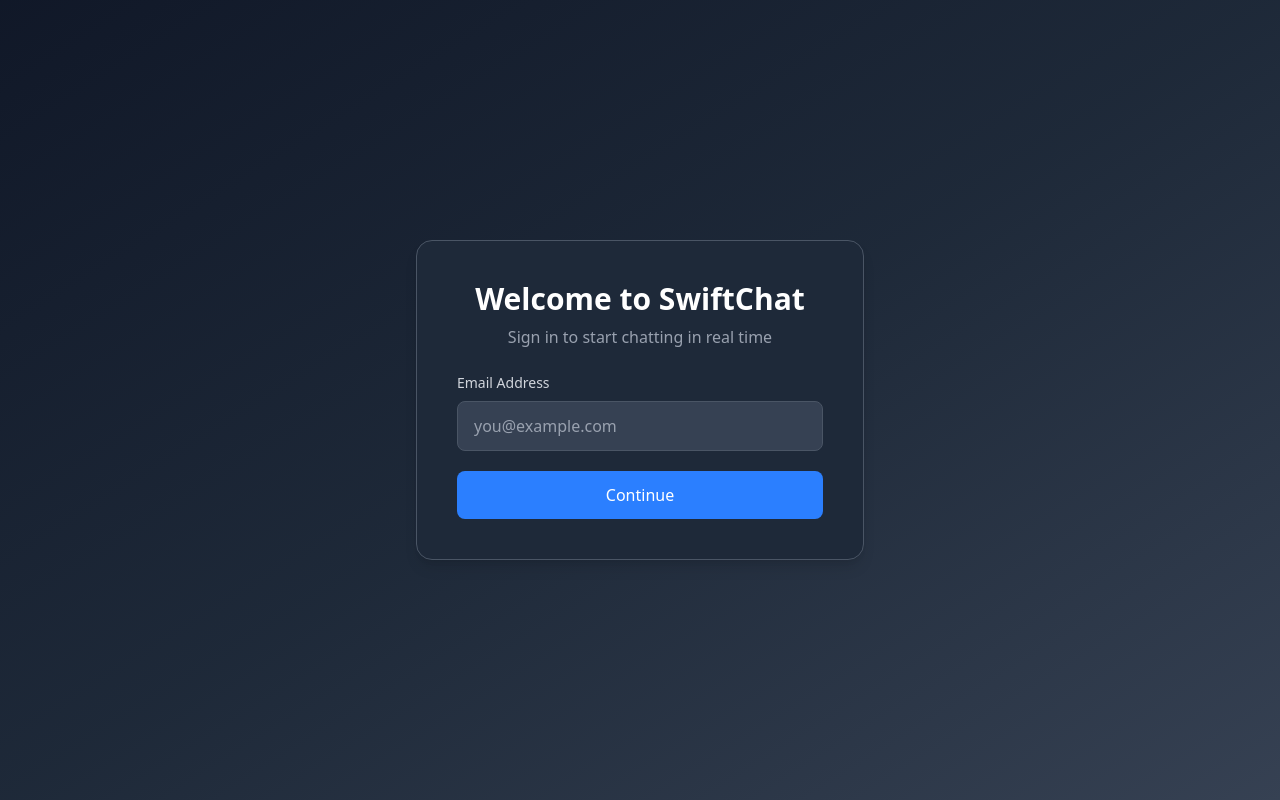
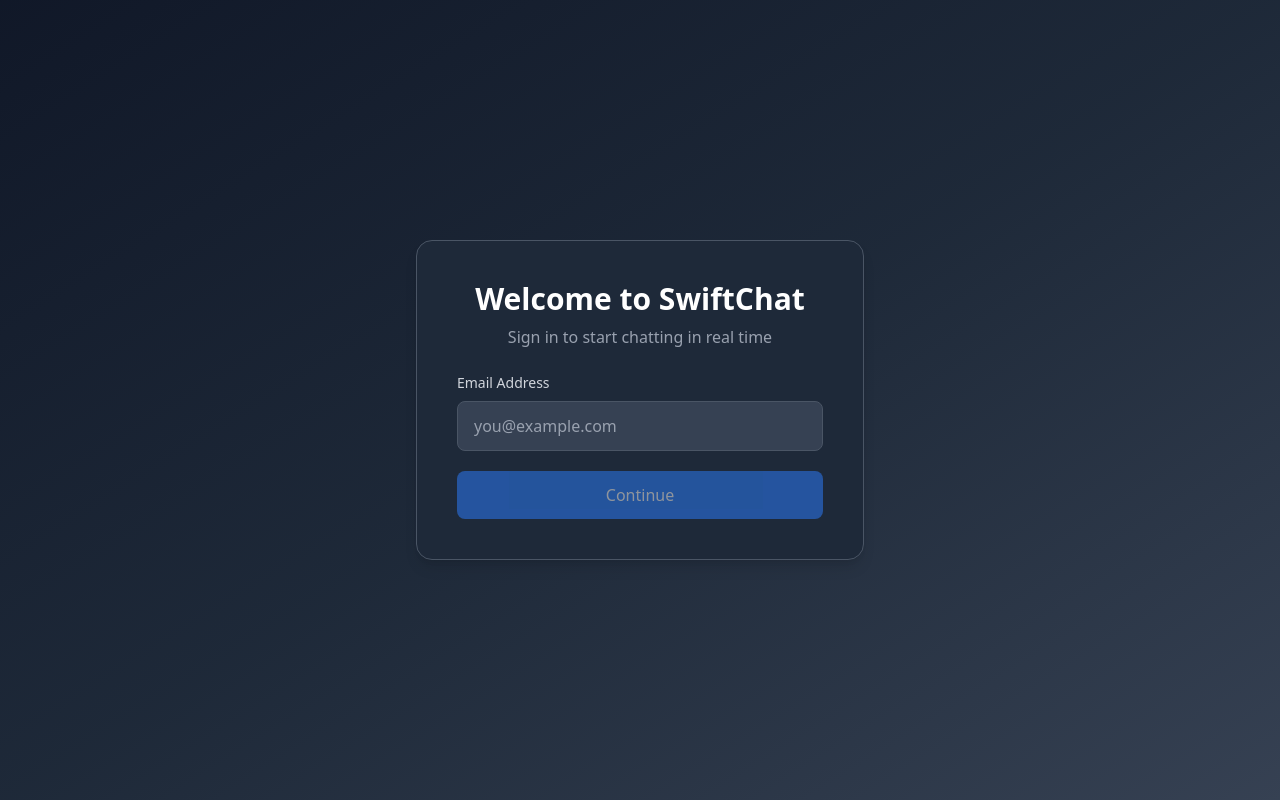
Before and after one commit to GreatnessGrace/Realtime-Chat-Microservices, a Next.js app in the folder swift-chat/: page /login in a window 1280 px wide. Built offline with nearby package versions, Linux system fonts and the light colour scheme.

Commit message:
Login Form Add State Management

```diff
--- a/swift-chat/src/app/login/page.tsx
+++ b/swift-chat/src/app/login/page.tsx
@@ -1,7 +1,9 @@
 "use client";
-import React from "react";
+import React, { useState } from "react";
 
 const LoginPage = () => {
+  const [email, setEmail] = useState<string>("");
+
   return (
     <div className="min-h-screen bg-gradient-to-br from-gray-900 via-gray-800 to-gray-700 flex items-center justify-center p-6">
       <div className="max-w-md w-full">
@@ -14,7 +16,6 @@
               Sign in to start chatting in real time
             </p>
           </div>
-
           <form className="space-y-5">
             <div>
               <label
@@ -28,16 +29,19 @@
                 id="email"
                 className="w-full px-4 py-3 bg-gray-700 border border-gray-600 rounded-lg text-white placeholder-gray-400 focus:outline-none focus:ring-2 focus:ring-blue-500"
                 placeholder="you@example.com"
+                value={email}
+                onChange={(e) => setEmail(e.target.value)}
+                required
               />
             </div>
             <button
               type="submit"
-              className="w-full bg-blue-500 text-white py-3 rounded-lg font-medium hover:bg-blue-600 transition"
+              className="w-full bg-blue-500 text-white py-3 rounded-lg font-medium hover:bg-blue-600 transition disabled:opacity-50"
+              disabled={!email}
             >
               Continue
             </button>
           </form>
-
         </div>
       </div>
     </div>
```
